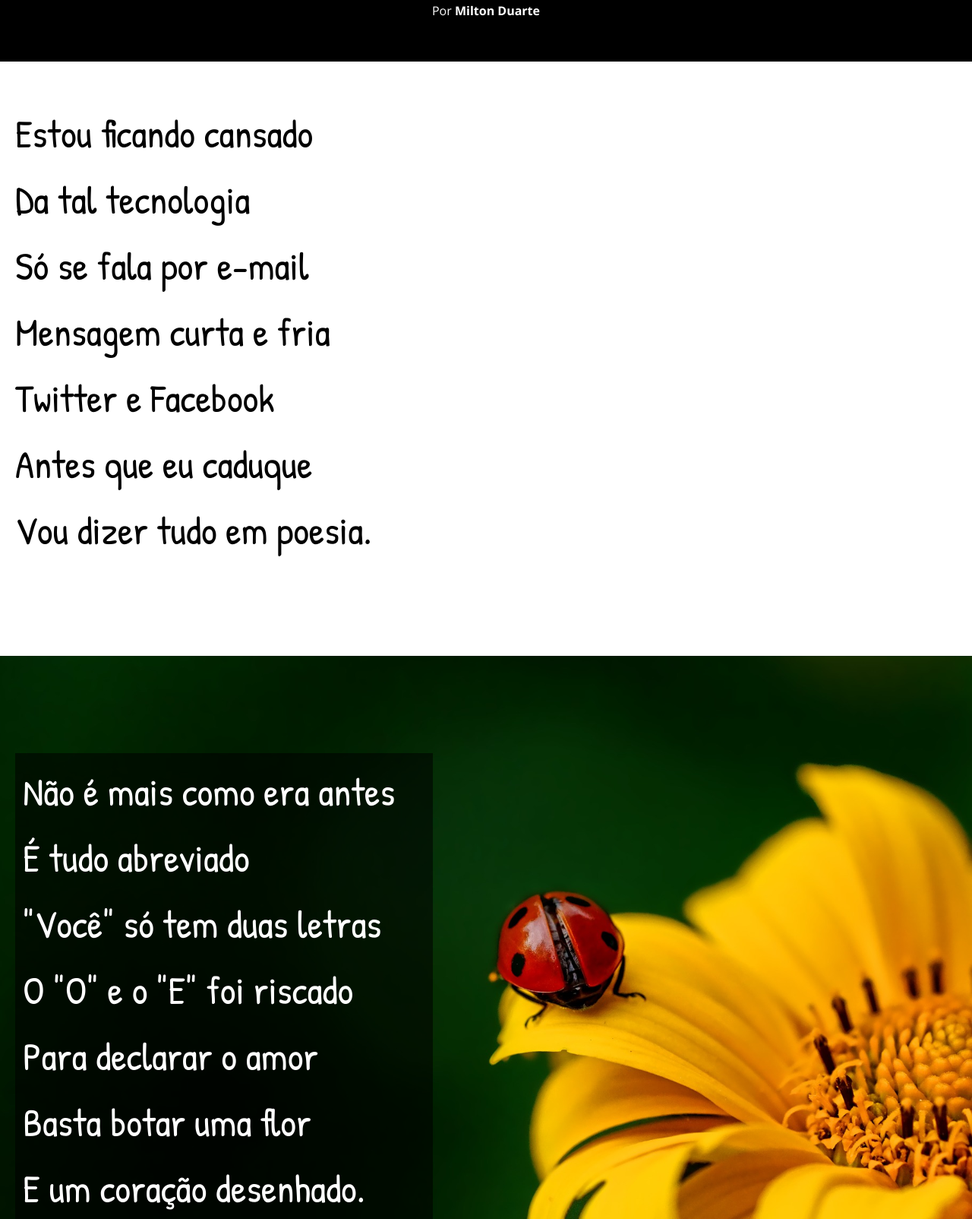
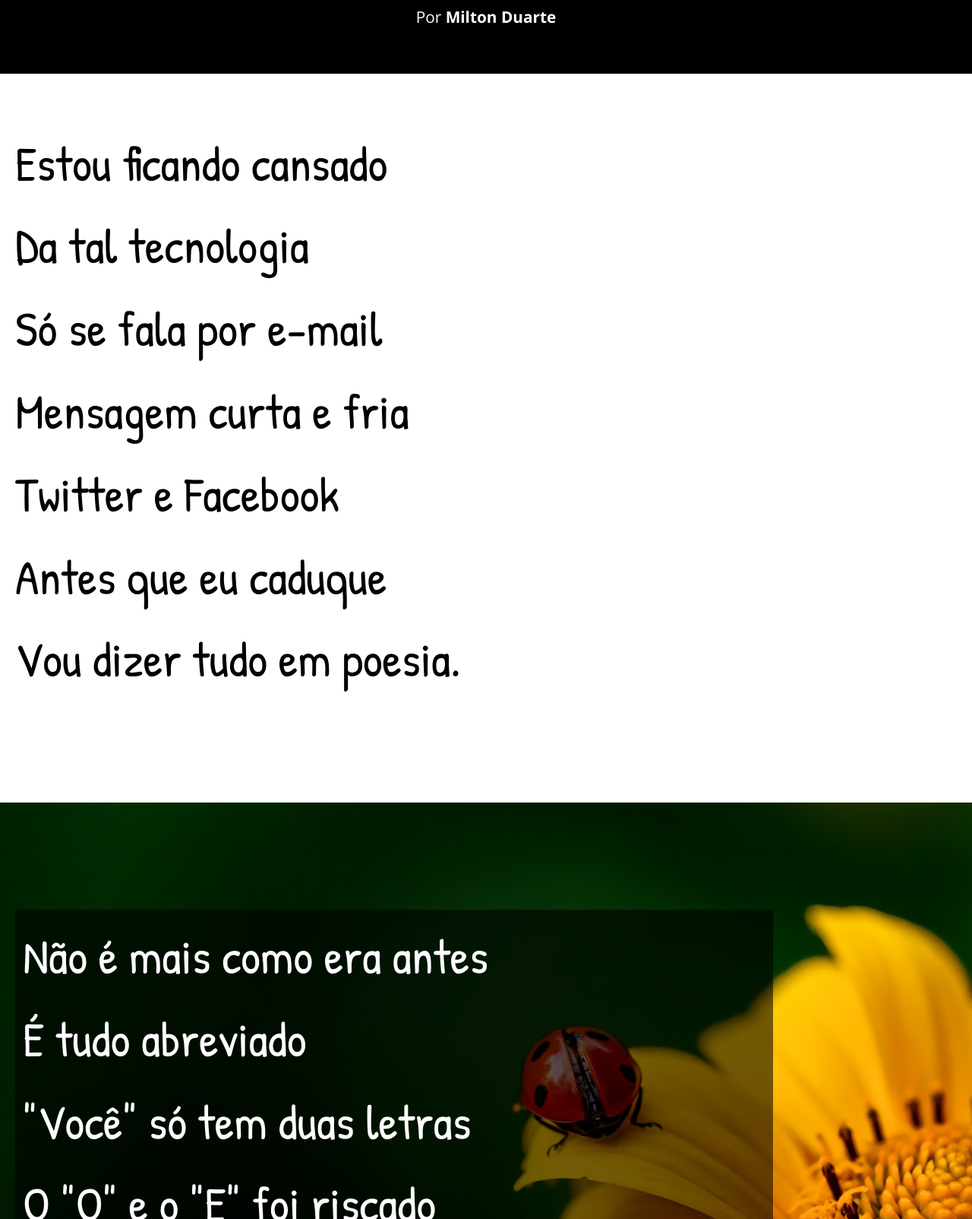
Before and after one commit to murilo67/html-css, a plain HTML site: page desafios/d012/projeto-cordel.html in a window 1280 px wide. Shown: the part 176-1780 px from the top of the page at 76% size. Drawn offline with nearby package versions, Linux system fonts and the light colour scheme; a web font is replaced by a local one.

Commit message:
Ajustes Finais

```diff
--- a/desafios/d012/style.css
+++ b/desafios/d012/style.css
@@ -30,7 +30,7 @@ header > p {
     color: white;
     font-weight: 400;
     text-align: center;
-    font-size: 100%;
+    font-size: 130%;
 }
 
 header a {
@@ -45,7 +45,7 @@ header a:hover {
 
 main p {
     font-family: 'Patrick Hand';
-    font-size: 4vw;
+    font-size: 4em;
     padding: 0px 0px 70px 20px;
     line-height: 1.7em;
 }
@@ -72,7 +72,7 @@ main p {
 .fundo > .container {
     background-color: rgba(0, 0, 0, 0.556);
     height: 36%;
-    width: 43%;
+    width: 78%;
     margin-left: 20px;
     margin-bottom: 70px;
 }
@@ -90,7 +90,7 @@ footer > p {
     color: white;
     font-family: 'Open Sans';
     font-weight: 400;
-    font-size: 100%;
+    font-size: 175%;
     text-align: center;
     margin-bottom: 0px;
     padding: 5px 0px;
```
